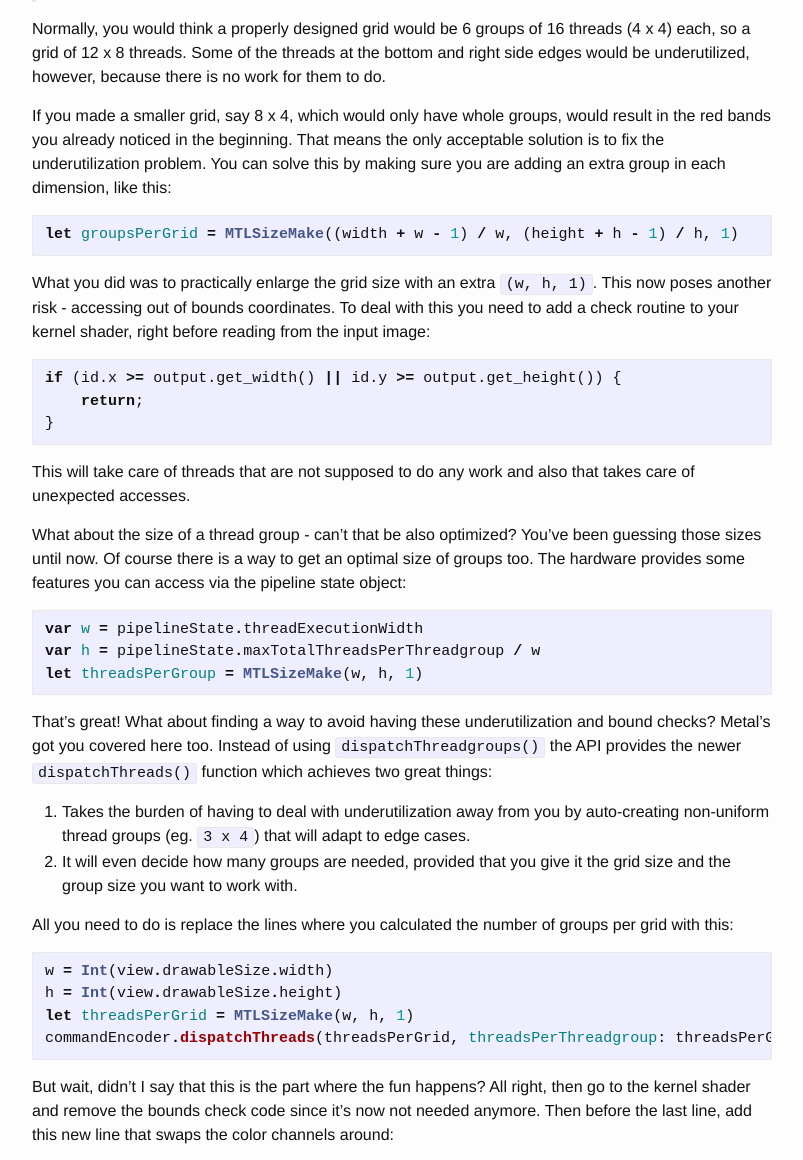
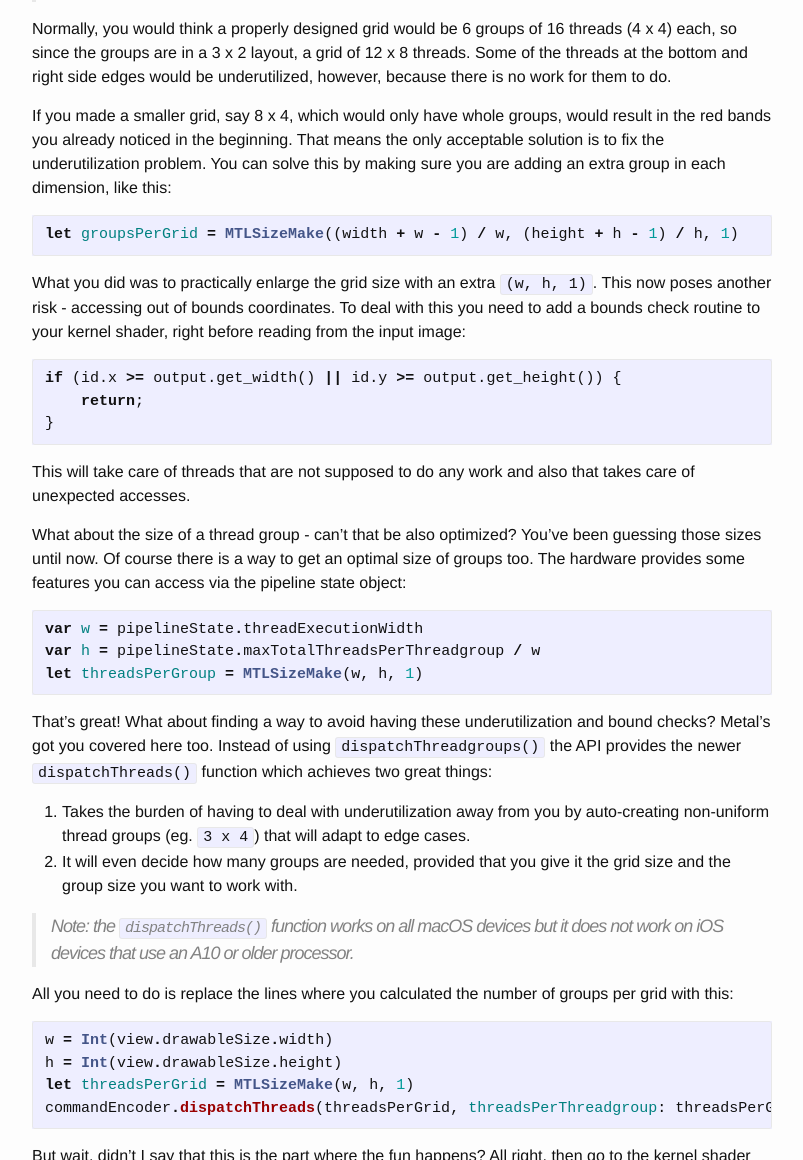
Before and after one commit to AlirioLau/metalkit.github.io, a Jekyll site: the page built from _posts/2019-01-31-intro-to-metal-compute.markdown, in a window 1280 px wide and 1400 px high, scrolled down 2725 px. Shown: the part 240-1400 px from the top of the window, without its empty margins (238-1041 px from the left). Built offline with Jekyll 4.4.1, drawn with Linux system fonts in a browser that asks for light colours; comment, search, counter and statistics services are not loaded; some of the changed text lies outside the part shown.

Commit message:
initial commit

````diff
--- a/_posts/2019-01-31-intro-to-metal-compute.markdown
+++ b/_posts/2019-01-31-intro-to-metal-compute.markdown
@@ -55,10 +55,10 @@
 commandEncoder.dispatchThreadgroups(groupsPerGrid, threadsPerThreadgroup: threadsPerGroup)
 ```
 
-So what's going on there? Threads are being dispatched to process data in grids. Grids can be 1-, 2- or 3-dimensional. In this case you are using a 2D grid because you are processing an image. Regardless of dimensionality, however, grids are always split into multiple groups of threads so this equality will always define a grid:
+So what's going on there? Threads are being dispatched to process data in grids. Grids can be 1-, 2- or 3-dimensional. In this case you are using a 2D grid because you are processing an image. Regardless of dimensionality, however, grids are always split into multiple groups of threads so this equality will always hold:
 
 ```
-grid = thread_groups * threads_per_group
+gridSize = groupsPerGrid * threadsPerGroup
 ```
 
 In the case above you defined a group to have `100 x 10` threads and the grid to have `15 x 90` groups. If you run your playground, you should see something like this:
@@ -87,7 +87,7 @@
 
 > Note: this image belongs to Razeware, the publisher of the Metal by Tutorials book.
 
-Normally, you would think a properly designed grid would be 6 groups of 16 threads (4 x 4) each, so a grid of 12 x 8 threads. Some of the threads at the bottom and right side edges would be underutilized, however, because there is no work for them to do.
+Normally, you would think a properly designed grid would be 6 groups of 16 threads (4 x 4) each, so since the groups are in a 3 x 2 layout, a grid of 12 x 8 threads. Some of the threads at the bottom and right side edges would be underutilized, however, because there is no work for them to do.
 
 If you made a smaller grid, say 8 x 4, which would only have whole groups, would result in the red bands you already noticed in the beginning. That means the only acceptable solution is to fix the underutilization problem. You can solve this by making sure you are adding an extra group in each dimension, like this:
 
@@ -95,7 +95,7 @@
 let groupsPerGrid = MTLSizeMake((width + w - 1) / w, (height + h - 1) / h, 1)
 ```
 
-What you did was to practically enlarge the grid size with an extra `(w, h, 1)`. This now poses another risk - accessing out of bounds coordinates. To deal with this you need to add a check routine to your kernel shader, right before reading from the input image:
+What you did was to practically enlarge the grid size with an extra `(w, h, 1)`. This now poses another risk - accessing out of bounds coordinates. To deal with this you need to add a bounds check routine to your kernel shader, right before reading from the input image:
 
 ```cpp
 if (id.x >= output.get_width() || id.y >= output.get_height()) {
@@ -117,6 +117,8 @@
 
 1. Takes the burden of having to deal with underutilization away from you by auto-creating non-uniform thread groups (eg. `3 x 4`) that will adapt to edge cases.
 2. It will even decide how many groups are needed, provided that you give it the grid size and the group size you want to work with.
+
+> Note: the `dispatchThreads()` function works on all macOS devices but it does not work on iOS devices that use an A10 or older processor.
 
 All you need to do is replace the lines where you calculated the number of groups per grid with this:
 
@@ -167,6 +169,6 @@
 
 Did you have fun? I hope you did, just like I did too. This was just a brief introduction to the amazing power of GPGPU and compute capabilities of your GPU. Stay tuned for new topics.
 
-The [source code](https://github.com/MetalKit/metal) is posted on `Github` as usual.
+The [source code](https://github.com/MetalKit/metal) is posted on `Github` as usual. Also, this article was inspired from Chapter 16 of the [Metal by Tutorials](https://store.raywenderlich.com/products/metal-by-tutorials) book.
 
 Until next time!
````
Also changed, not shown: other parts of _posts/2019-01-31-intro-to-metal-compute.markdown (+1 -1 lines).
